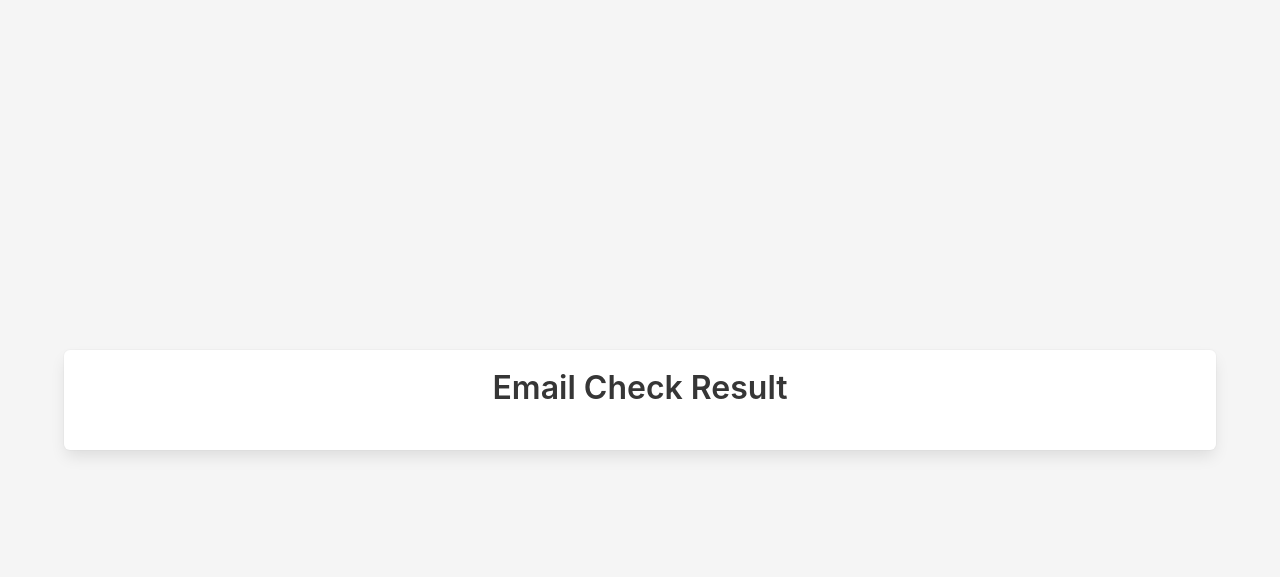
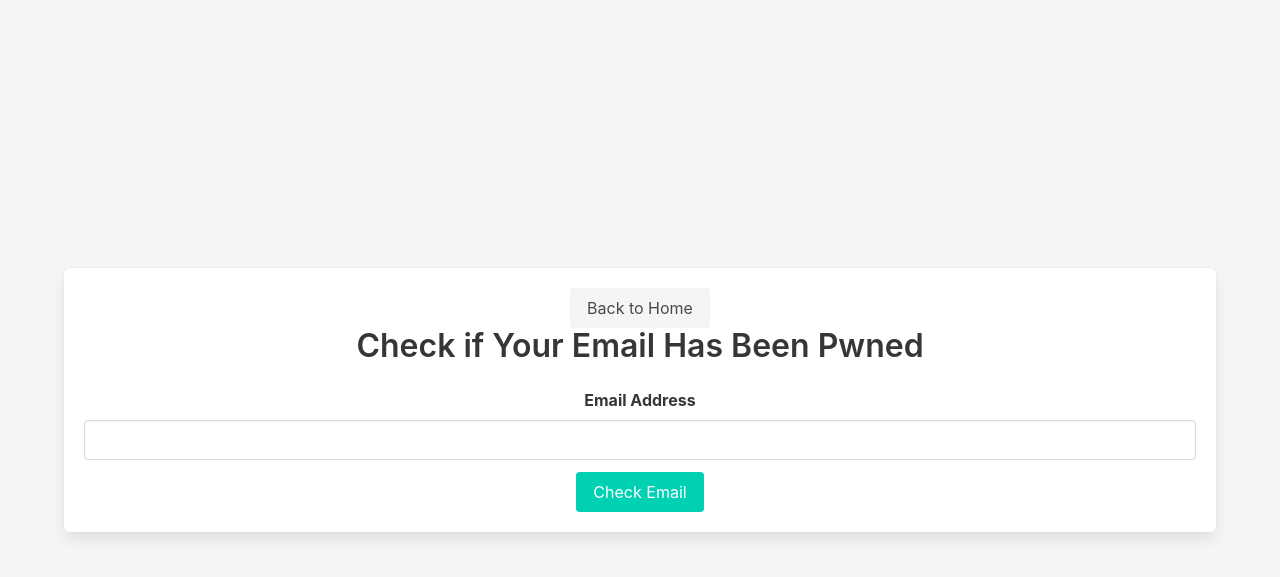
Before and after one commit to IcaroOm/PISI1, a FastAPI app: template templates/email_check.html in a window 1280 px wide. Shown: the top 577 px of the page. Run offline with FastAPI, Linux system fonts and the light colour scheme; the template is opened without the code that fills it, so the values that code supplies are empty.

Commit message:
update html

```diff
--- a/main.py
+++ b/main.py
@@ -1,11 +1,11 @@
-from fastapi import FastAPI, APIRouter, HTTPException, Request
+from fastapi import FastAPI, APIRouter, HTTPException, Request, Form
 from fastapi.responses import HTMLResponse, JSONResponse
 from fastapi.staticfiles import StaticFiles
 from fastapi.templating import Jinja2Templates
 import random
 import string
 import requests
-import json
+
 
 app = FastAPI()
 
@@ -22,6 +22,11 @@ def generate_random_password(length: int) -> str:
 
 
 @router.get("/", response_class=HTMLResponse)
+async def home(request: Request):
+    return templates.TemplateResponse("home.html", {"request": request})
+
+
+@router.get("/random_pass", response_class=HTMLResponse)
 async def index(request: Request):
     initial_length = 16
     initial_password = generate_random_password(initial_length)
@@ -44,7 +49,12 @@ def check_pwned_email(email: str) -> dict:
 
 
 @router.get("/check_email", response_class=HTMLResponse)
-async def check_email(request: Request, email: str):
+async def check_email_get(request: Request):
+    return templates.TemplateResponse("email_check.html", {"request": request})
+
+
+@router.post("/check_email", response_class=HTMLResponse)
+async def check_email_post(request: Request, email: str = Form(...)):
     data = check_pwned_email(email)
     if data['found'] == 0:
         message = 'Your email has not been found in any data breaches.'
--- /dev/null
+++ b/requirements.txt
@@ -0,0 +1,4 @@
+fastapi
+uvicorn
+jinja2
+requests
--- a/templates/email_check.html
+++ b/templates/email_check.html
@@ -9,16 +9,46 @@
 </head>
 <body>
 <div class="container box">
-    <h1 class="title">Email Check Result</h1>
+    <a class="button is-light" href="/">Back to Home</a>
+    <h1 class="title">Check if Your Email Has Been Pwned</h1>
+    <form method="post" action="/check_email">
+        <div class="field">
+            <label class="label" for="email">Email Address</label>
+            <div class="control">
+                <input class="input" type="email" id="email" name="email" required>
+            </div>
+        </div>
+        <div class="field">
+            <div class="control">
+                <button class="button is-primary" type="submit">Check Email</button>
+            </div>
+        </div>
+    </form>
+
+    {% if message %}
+    <div class="notification is-info">
         <p>{{ message }}</p>
         {% if sources %}
         <div class="box">
             <p>Your email was found in the following breaches:</p>
-        <ul>
+            <table class="table is-striped is-hoverable is-fullwidth">
+                <thead>
+                    <tr>
+                        <th>Source Name</th>
+                        <th>Date</th>
+                    </tr>
+                </thead>
+                <tbody>
                     {% for source in sources %}
-            <li>{{ source }}</li>
+                    <tr>
+                        <td>{{ source.name }}</td>
+                        <td>{{ source.date }}</td>
+                    </tr>
                     {% endfor %}
-        </ul>
+                </tbody>
+            </table>
+        </div>
+        {% endif %}
     </div>
     {% endif %}
 </div>
--- a/templates/index.html
+++ b/templates/index.html
@@ -9,6 +9,7 @@
 </head>
 <body>
 <div class="container box">
+    <a class="button is-light" href="/">Back to Home</a>
     <h1 class="title">Random Password Generator</h1>
     <div class="field">
         <label class="label" for="password-length">Password Length: <span id="length-label">{{ length }}</span></label>
```
Also changed, not shown: templates/home.html (added, +19 -0 lines). Lines whose indentation alone changed are shown as unchanged.
